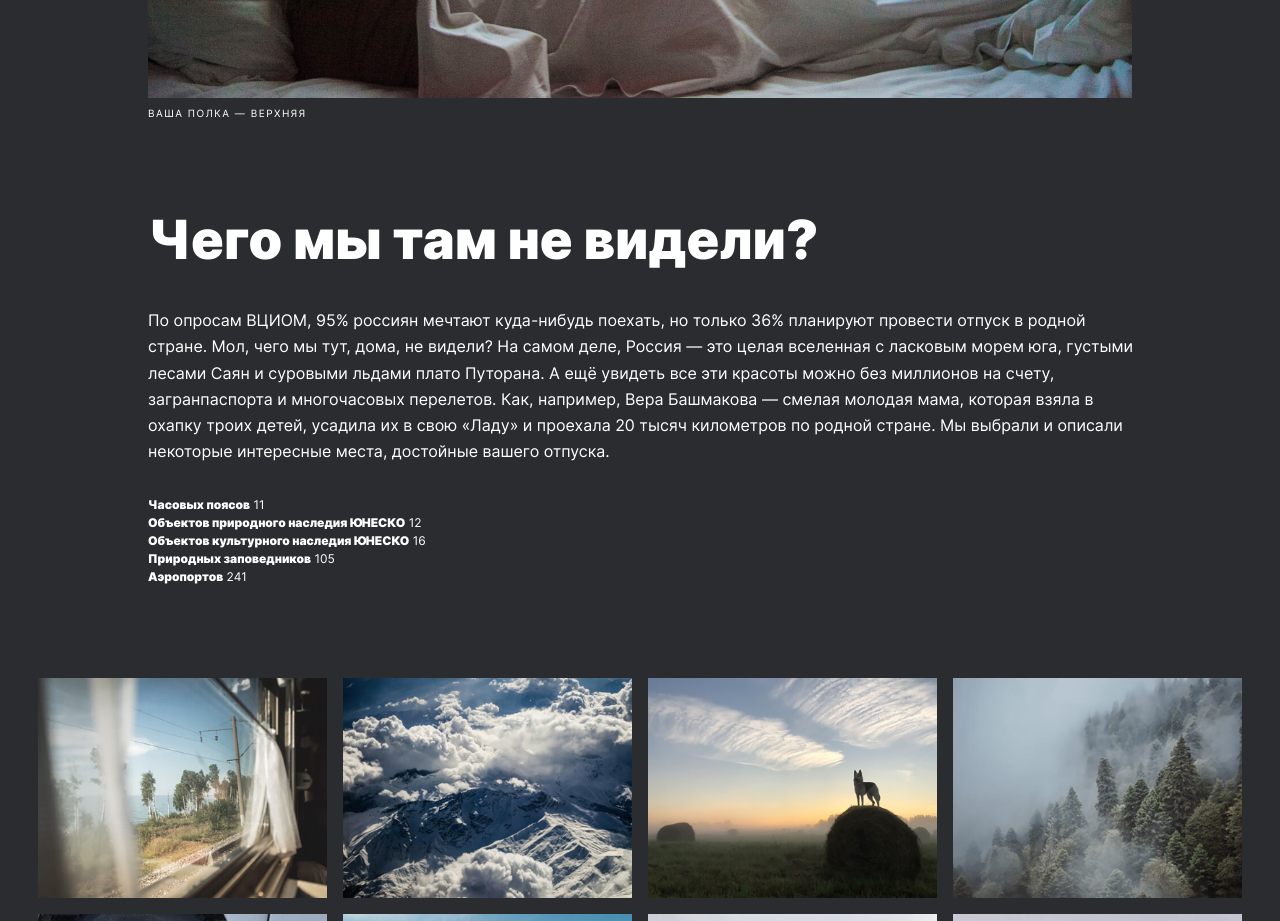
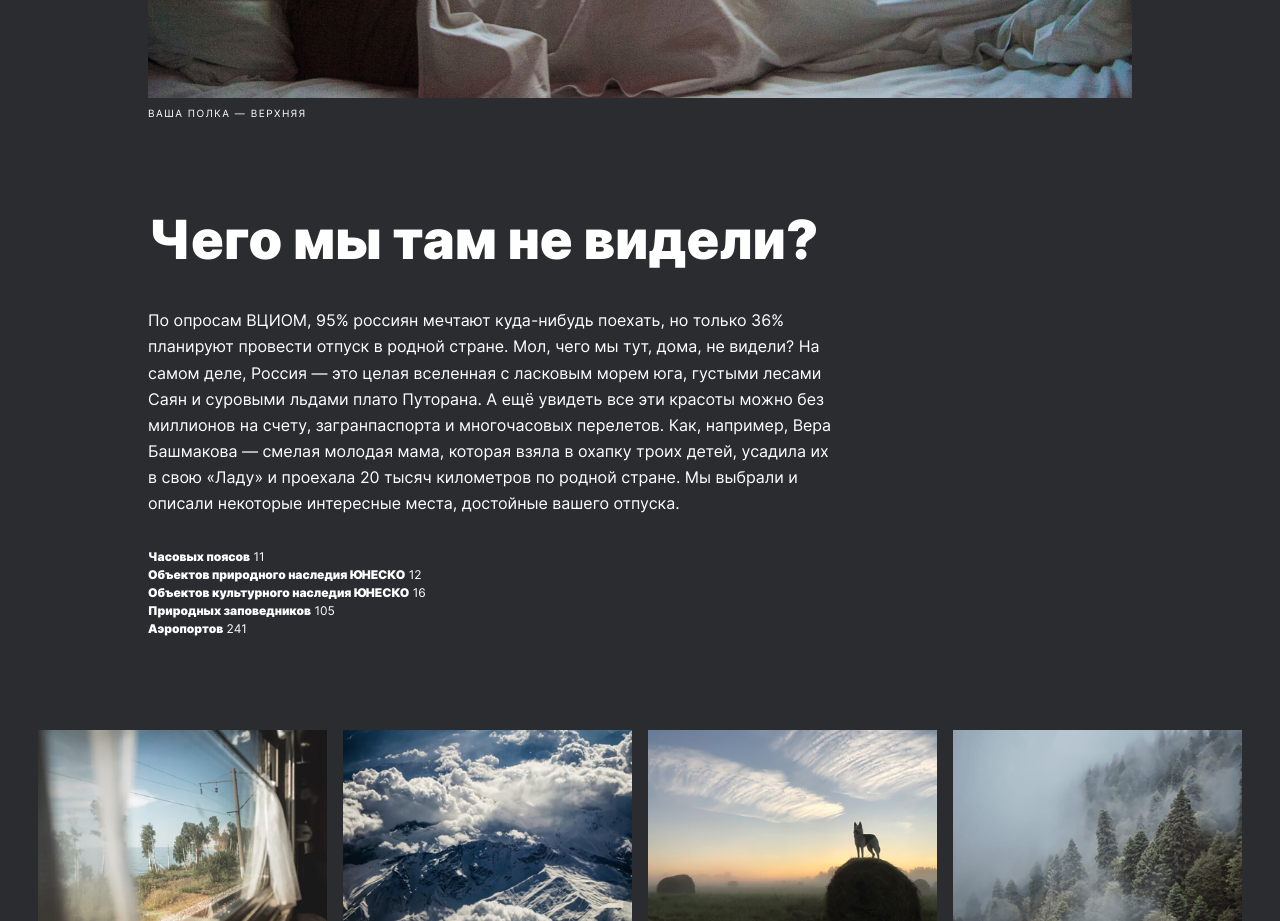
Before and after one commit to ryzhenkowaTanya/russian-travel, a plain HTML site: page index.html in a window 1280 px wide. Shown: the part 1020-1941 px from the top of the page. Drawn offline with Linux system fonts and the light colour scheme.

Commit message:
Исправление ошибок, итерация 1

```diff
--- a/blocks/intro/intro.css
+++ b/blocks/intro/intro.css
@@ -2,8 +2,7 @@
     padding-top: 92px;
     display: flex;
     flex-direction: column;
-    width: calc(100% - 294px);
-
+    max-width: 690px;
     margin-left: 11.5625%;
 }
 
```
